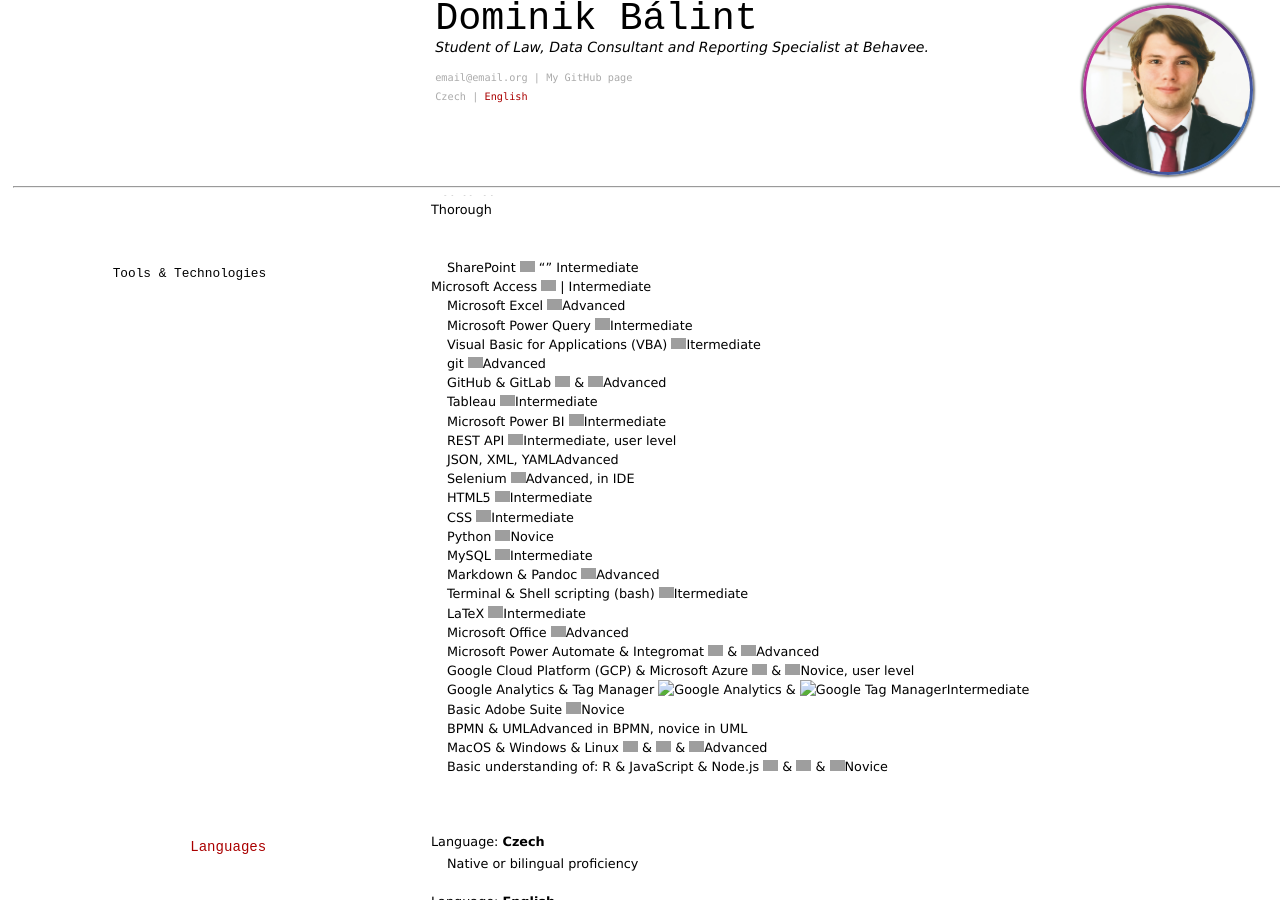
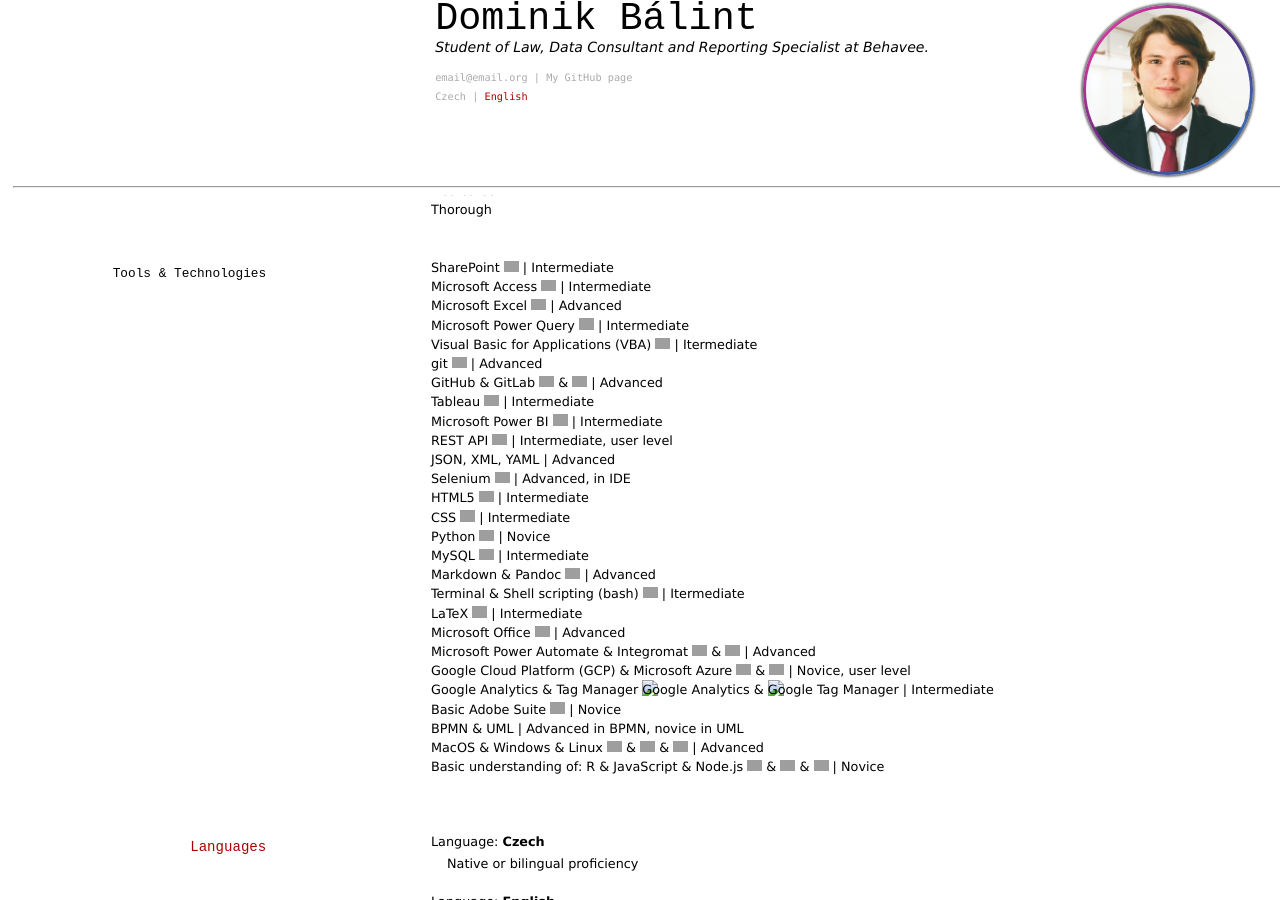
Before and after one commit to Dominik-97/curriculum-vitae, a Jekyll site: the page built from index.md, in a window 1280 px wide and 900 px high, scrolled down 1662 px, cut to the strip 0-900 px from the top of the window. Built offline with Jekyll 4.4.1, drawn with Linux system fonts in a browser that asks for light colours; grey boxes are pictures that could not be loaded.

Commit message:
Update index.md

```diff
--- a/index.md
+++ b/index.md
@@ -127,33 +127,33 @@
 
 ### Tools & Technologies
 
-- SharePoint <img alt="microsoftsharepoint" src="https://simpleicons.org/icons/microsoftsharepoint.svg" width="15px"> "|" Intermediate
+- SharePoint <img alt="microsoftsharepoint" src="https://simpleicons.org/icons/microsoftsharepoint.svg" width="15px"> \| Intermediate
 - Microsoft Access <img alt="microsoftaccess" src="https://simpleicons.org/icons/microsoftaccess.svg" width="15px"> \| Intermediate
-- Microsoft Excel <img alt="microsoftexcel" src="https://simpleicons.org/icons/microsoftexcel.svg" width="15px"> | Advanced
-- Microsoft Power Query <img alt="microsoftpowerquery" src="https://simpleicons.org/icons/microsoft.svg" width="15px"> | Intermediate
-- Visual Basic for Applications (VBA) <img alt="visualbasicforapplications" src="https://cdn3.iconfinder.com/data/icons/flat-design-spreadsheet-set-5/24/macros-vba-512.png" width="15px"> | Itermediate
-- git <img alt="git" src="https://simpleicons.org/icons/git.svg" width="15px"> | Advanced
-- GitHub & GitLab <img alt="github" src="https://simpleicons.org/icons/github.svg" width="15px"> & <img alt="gitlab" src="https://simpleicons.org/icons/gitlab.svg" width="15px"> | Advanced
-- Tableau <img alt="tableau" src="https://simpleicons.org/icons/tableau.svg" width="15px"> | Intermediate
-- Microsoft Power BI <img alt="microsoftpowerbi" src="https://simpleicons.org/icons/powerbi.svg" width="15px"> | Intermediate
-- REST API <img alt="Rest API" src="https://img.icons8.com/ios/64/000000/api-settings.png" width="15px"> | Intermediate, user level
-- JSON, XML, YAML | Advanced
-- Selenium <img alt="selenium" src="https://img.icons8.com/wired/64/000000/selenium-test-automation.png" width="15px"> | Advanced, in IDE
-- HTML5 <img alt="html5" src="https://simpleicons.org/icons/html5.svg" width="15px"> | Intermediate
-- CSS <img alt="css3" src="https://simpleicons.org/icons/css3.svg" width="15px"> | Intermediate
-- Python <img alt="python" src="https://simpleicons.org/icons/python.svg" width="15px"> | Novice
-- MySQL <img alt="MySQL" src="https://simpleicons.org/icons/mysql.svg" width="15px"> | Intermediate
-- Markdown & Pandoc <img alt="Markdown" src="https://simpleicons.org/icons/markdown.svg" width="15px"> | Advanced
-- Terminal & Shell scripting (bash) <img alt="GNU Bash" src="https://simpleicons.org/icons/gnubash.svg" width="15px"> | Itermediate
-- LaTeX <img alt="LaTeX" src="https://simpleicons.org/icons/latex.svg" width="15px"> | Intermediate
-- Microsoft Office <img alt="Microsoft Office" src="https://simpleicons.org/icons/microsoftoffice.svg" width="15px"> | Advanced
-- Microsoft Power Automate & Integromat <img alt="Microsoft Power Automate" src="https://img.icons8.com/fluent/48/000000/microsoft-power-automate-2020.png" width="15px"> & <img alt="Integromat" src="https://images.saasworthy.com/integromat_1954_logo_1576566957_wkfxu.png" width="15px"> | Advanced
-- Google Cloud Platform (GCP) & Microsoft Azure <img alt="Google Cloud Platform" src="https://simpleicons.org/icons/googlecloud.svg" width="15px"> & <img alt="Microsoft Azure" src="https://simpleicons.org/icons/microsoftazure.svg" width="15px"> | Novice, user level
-- Google Analytics & Tag Manager <img alt="Google Analytics" src="https://simpleicons.org/icons/googleanalytics.svg" width="15px"> & <img alt="Google Tag Manager" src="https://simpleicons.org/icons/googletagmanager.svg" width="15px"> | Intermediate
-- Basic Adobe Suite <img alt="Adobe Vreative Suite" src="https://simpleicons.org/icons/adobe.svg" width="15px"> | Novice
-- BPMN & UML | Advanced in BPMN, novice in UML
-- MacOS & Windows & Linux <img alt="Apple" src="https://simpleicons.org/icons/apple.svg" width="15px"> & <img alt="Windows" src="https://simpleicons.org/icons/windows.svg" width="15px"> & <img alt="Linux" src="https://simpleicons.org/icons/linux.svg" width="15px"> | Advanced
-- Basic understanding of: R & JavaScript & Node.js <img alt="R" src="https://simpleicons.org/icons/r.svg" width="15px"> & <img alt="JavaScript" src="https://simpleicons.org/icons/javascript.svg" width="15px"> & <img alt="Node.js" src="https://simpleicons.org/icons/node-dot-js.svg" width="15px"> | Novice
+- Microsoft Excel <img alt="microsoftexcel" src="https://simpleicons.org/icons/microsoftexcel.svg" width="15px"> \| Advanced
+- Microsoft Power Query <img alt="microsoftpowerquery" src="https://simpleicons.org/icons/microsoft.svg" width="15px"> \| Intermediate
+- Visual Basic for Applications (VBA) <img alt="visualbasicforapplications" src="https://cdn3.iconfinder.com/data/icons/flat-design-spreadsheet-set-5/24/macros-vba-512.png" width="15px"> \| Itermediate
+- git <img alt="git" src="https://simpleicons.org/icons/git.svg" width="15px"> \| Advanced
+- GitHub & GitLab <img alt="github" src="https://simpleicons.org/icons/github.svg" width="15px"> & <img alt="gitlab" src="https://simpleicons.org/icons/gitlab.svg" width="15px"> \| Advanced
+- Tableau <img alt="tableau" src="https://simpleicons.org/icons/tableau.svg" width="15px"> \| Intermediate
+- Microsoft Power BI <img alt="microsoftpowerbi" src="https://simpleicons.org/icons/powerbi.svg" width="15px"> \| Intermediate
+- REST API <img alt="Rest API" src="https://img.icons8.com/ios/64/000000/api-settings.png" width="15px"> \| Intermediate, user level
+- JSON, XML, YAML \| Advanced
+- Selenium <img alt="selenium" src="https://img.icons8.com/wired/64/000000/selenium-test-automation.png" width="15px"> \| Advanced, in IDE
+- HTML5 <img alt="html5" src="https://simpleicons.org/icons/html5.svg" width="15px"> \| Intermediate
+- CSS <img alt="css3" src="https://simpleicons.org/icons/css3.svg" width="15px"> \| Intermediate
+- Python <img alt="python" src="https://simpleicons.org/icons/python.svg" width="15px"> \| Novice
+- MySQL <img alt="MySQL" src="https://simpleicons.org/icons/mysql.svg" width="15px"> \| Intermediate
+- Markdown & Pandoc <img alt="Markdown" src="https://simpleicons.org/icons/markdown.svg" width="15px"> \| Advanced
+- Terminal & Shell scripting (bash) <img alt="GNU Bash" src="https://simpleicons.org/icons/gnubash.svg" width="15px"> \| Itermediate
+- LaTeX <img alt="LaTeX" src="https://simpleicons.org/icons/latex.svg" width="15px"> \| Intermediate
+- Microsoft Office <img alt="Microsoft Office" src="https://simpleicons.org/icons/microsoftoffice.svg" width="15px"> \| Advanced
+- Microsoft Power Automate & Integromat <img alt="Microsoft Power Automate" src="https://img.icons8.com/fluent/48/000000/microsoft-power-automate-2020.png" width="15px"> & <img alt="Integromat" src="https://images.saasworthy.com/integromat_1954_logo_1576566957_wkfxu.png" width="15px"> \| Advanced
+- Google Cloud Platform (GCP) & Microsoft Azure <img alt="Google Cloud Platform" src="https://simpleicons.org/icons/googlecloud.svg" width="15px"> & <img alt="Microsoft Azure" src="https://simpleicons.org/icons/microsoftazure.svg" width="15px"> \| Novice, user level
+- Google Analytics & Tag Manager <img alt="Google Analytics" src="https://simpleicons.org/icons/googleanalytics.svg" width="15px"> & <img alt="Google Tag Manager" src="https://simpleicons.org/icons/googletagmanager.svg" width="15px"> \| Intermediate
+- Basic Adobe Suite <img alt="Adobe Vreative Suite" src="https://simpleicons.org/icons/adobe.svg" width="15px"> \| Novice
+- BPMN & UML \| Advanced in BPMN, novice in UML
+- MacOS & Windows & Linux <img alt="Apple" src="https://simpleicons.org/icons/apple.svg" width="15px"> & <img alt="Windows" src="https://simpleicons.org/icons/windows.svg" width="15px"> & <img alt="Linux" src="https://simpleicons.org/icons/linux.svg" width="15px"> \| Advanced
+- Basic understanding of: R & JavaScript & Node.js <img alt="R" src="https://simpleicons.org/icons/r.svg" width="15px"> & <img alt="JavaScript" src="https://simpleicons.org/icons/javascript.svg" width="15px"> & <img alt="Node.js" src="https://simpleicons.org/icons/node-dot-js.svg" width="15px"> \| Novice
 
 
 ## Languages
```
